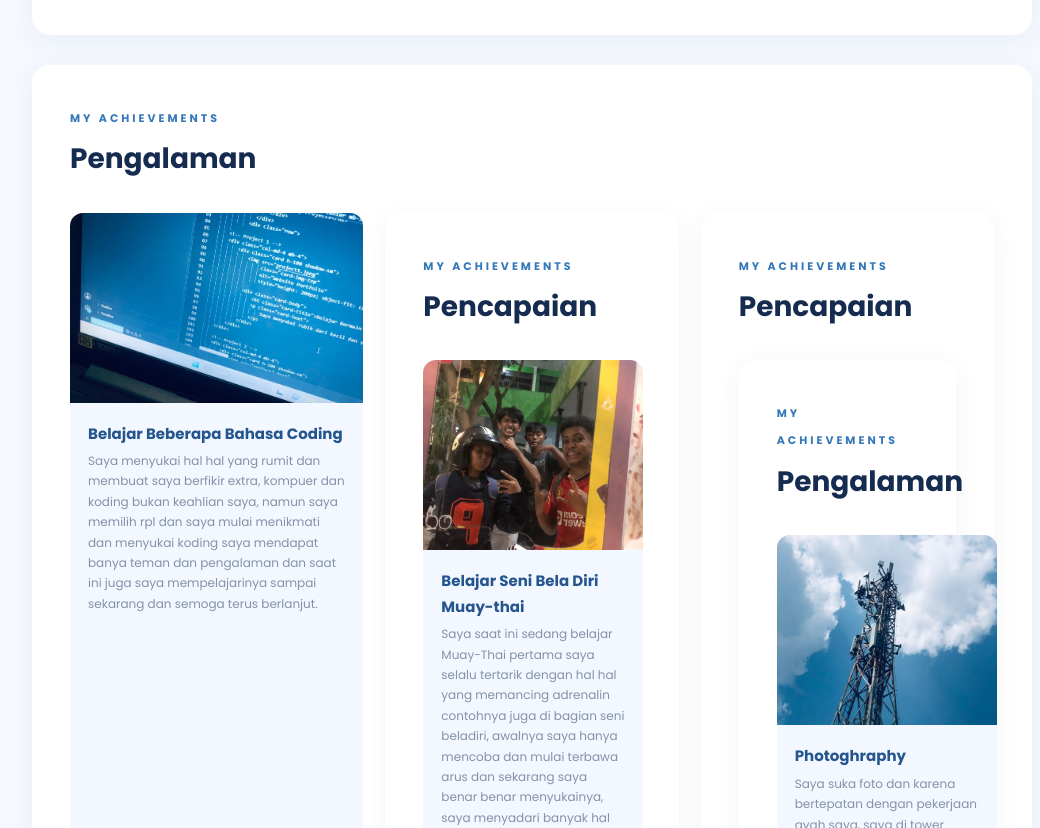
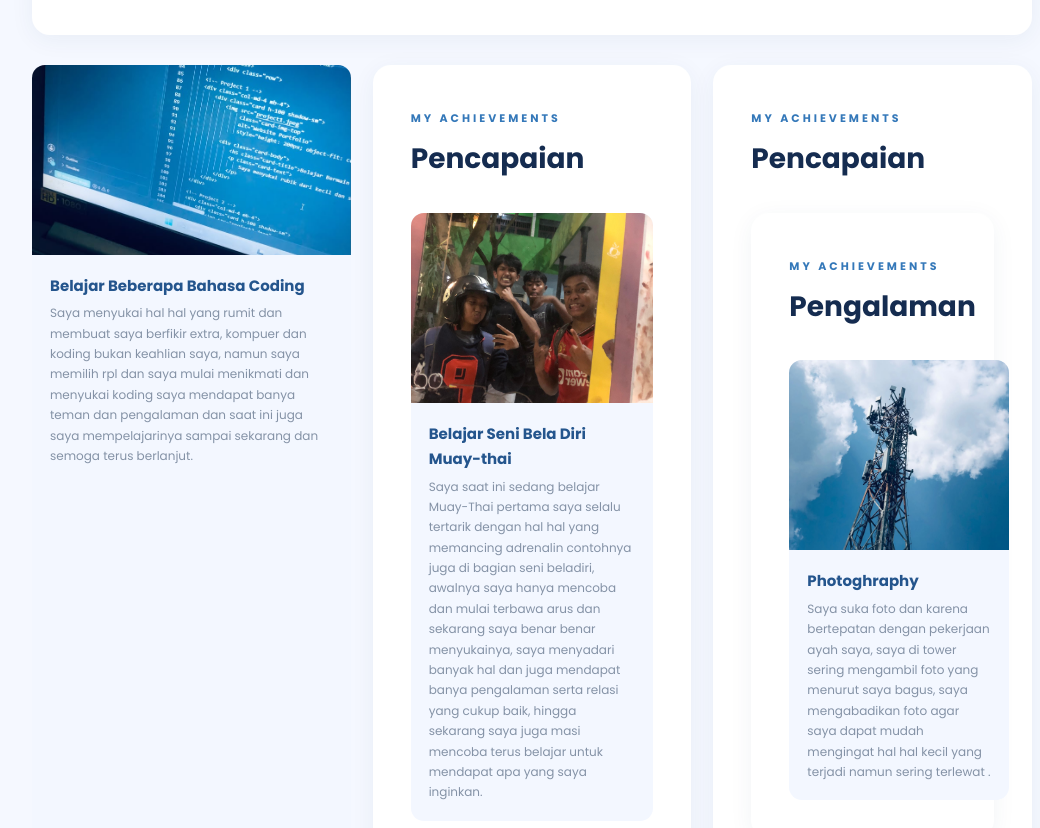
Before and after one commit to dafaiz2509-ctrl/Portofolio-MDaffa, a plain HTML site: page index.html in a window 1280 px wide. Shown: the part 1972-2800 px from the top of the page, without its empty margins (108-1148 px from the left). Drawn offline with Linux system fonts and the light colour scheme.

```diff
--- a/index.html
+++ b/index.html
@@ -211,13 +211,6 @@
 
         </section>
 
-               <!-- CERTIFICATE -->
-        <section class="section">
-
-            <div class="section-title">
-                <span>MY ACHIEVEMENTS</span>
-                <h2>Pengalaman</h2>
-            </div>
 
             <div class="gallery">
 
```
